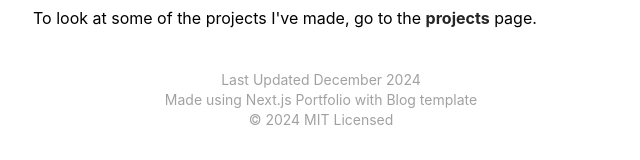
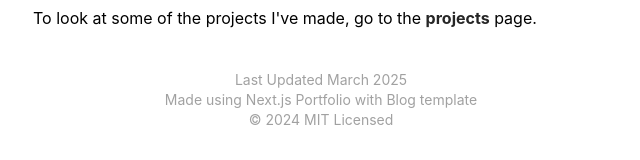
Before and after one commit to stowu2005/wutony-website, a Next.js app: page / in a window 1280 px wide. Shown: the part 544-704 px from the top of the page, without its empty margins (319-959 px from the left). Built offline with nearby package versions, Linux system fonts and the light colour scheme.

Commit message:
Update footer.tsx
Updated Last Updated to March 2025

```diff
--- a/app/components/footer.tsx
+++ b/app/components/footer.tsx
@@ -4,7 +4,7 @@ export default function Footer() {
   return (
     <footer className="text-sm mb-16 text-neutral-400">
       <p className="flex justify-center mt-8 dark:text-neutral-600">
-        Last Updated December 2024
+        Last Updated March 2025
       </p>
       <p className="flex justify-center dark:text-neutral-600">
         <a className="transition-all hover:text-neutral-300 dark:hover:text-neutral-400
```
